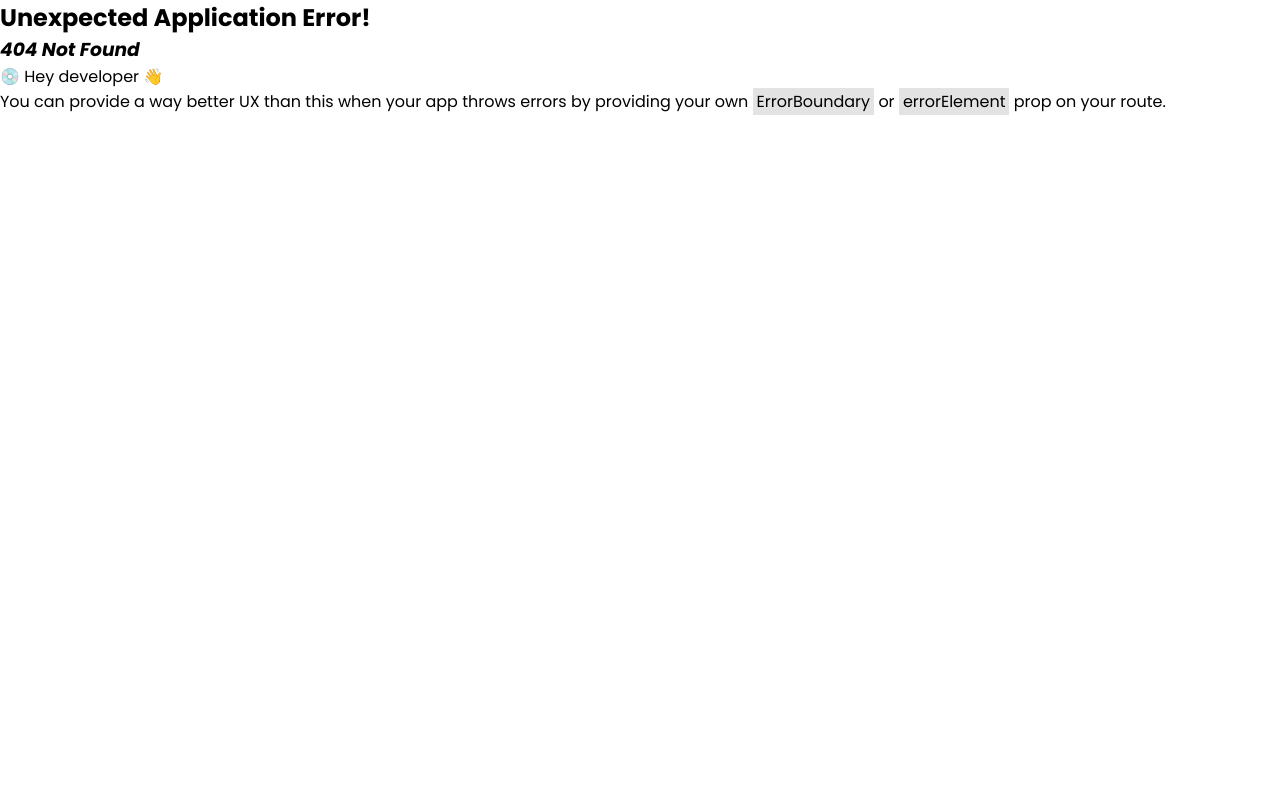
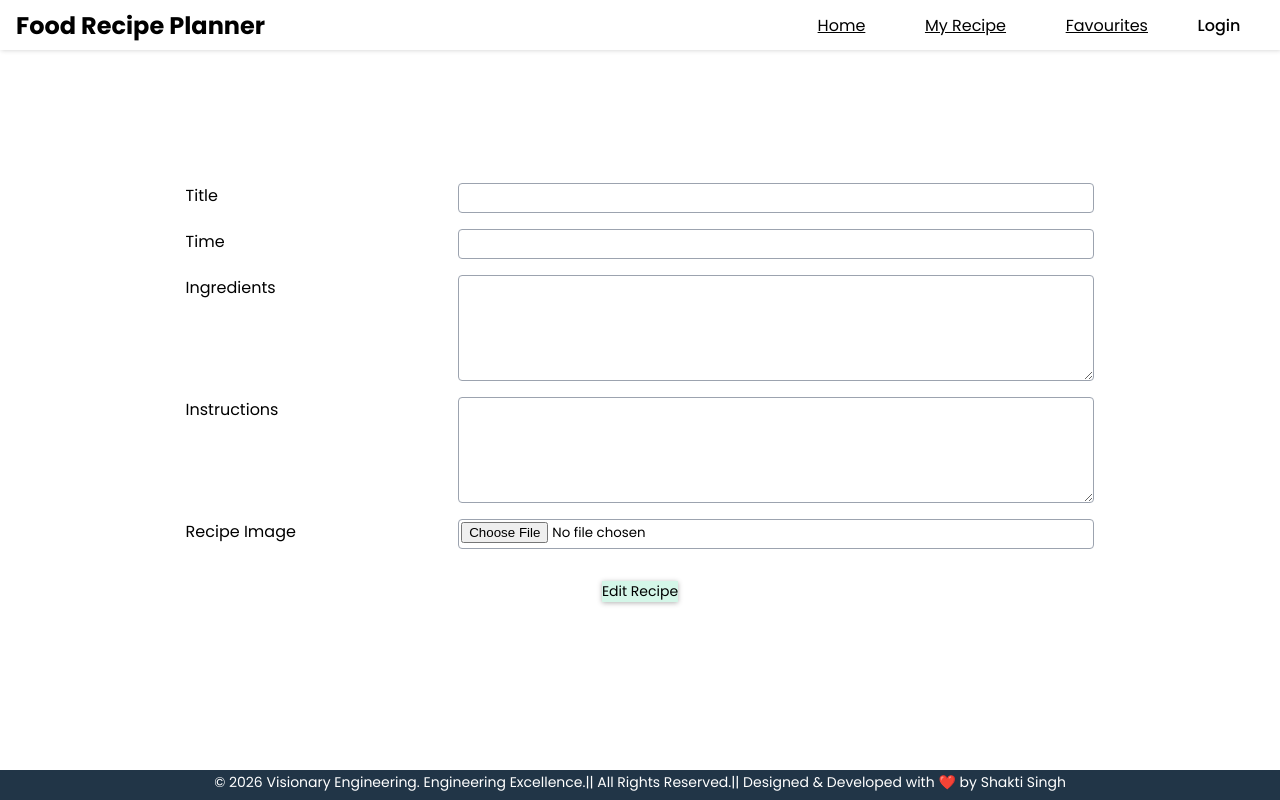
Before and after one commit to Shakti-195/Food-Recipe-Planner, a React (Vite) app in the folder frontend/food-blog-app/: page /editRecipe/1 in a window 1280 px wide. Before the commit this address had no page. Built offline with nearby package versions, Linux system fonts and the light colour scheme; no server answers.

Commit message:
Ready for Deployment

```diff
--- a/frontend/food-blog-app/src/App.jsx
+++ b/frontend/food-blog-app/src/App.jsx
@@ -1,39 +1,61 @@
+import React from 'react'
+import './App.css'
 import {createBrowserRouter,RouterProvider} from "react-router-dom"
-import React from 'react'
-import "./App.css"
 import Home from './pages/Home'
-import MainNavigation from "./components/MainNavigation"
+import MainNavigation from './components/MainNavigation'
 import axios from 'axios'
-import AddFoodRecipe from "./Pages/AddFoodRecipe"
+import  AddFoodRecipe  from './pages/AddFoodRecipe'
+import EditRecipe from './pages/EditRecipe'
+import RecipeDetails from './Pages/RecipeDetails.jsx'
 
-const getaLLRecipes=async()=>{
-  let aLLRecipes=[]
-    await axios.get('http://localhost:5000/recipe').then(res=>{
-      aLLRecipes=res.data
-    })
-    return  aLLRecipes
+
+const getAllRecipes=async()=>{
+  let allRecipes=[]
+  await axios.get('http://localhost:5000/recipe').then(res=>{
+    allRecipes=res.data
+  })
+  return allRecipes
 }
 
-const getMyrecipe=async()=>{
+const getMyRecipes=async()=>{
   let user=JSON.parse(localStorage.getItem("user"))
-  let allRecipes=await getaLLRecipes()
+  let allRecipes=await getAllRecipes()
   return allRecipes.filter(item=>item.createdBy===user._id)
 }
 
-const router = createBrowserRouter([
-  {path:'/',element:<MainNavigation/>,children:[
-    {path:"/",element:<Home/>,loader:getaLLRecipes},
-    {path:"/myRecipe",element:<Home/>,loader:getMyrecipe},
-    {path:"/favRecipe",element:<Home/>},
+const getFavRecipes=()=>{
+  return JSON.parse(localStorage.getItem("fav"))
+}
+
+const getRecipe=async({params})=>{
+  let recipe;
+  await axios.get(`http://localhost:5000/recipe/${params.id}`)
+  .then(res=>recipe=res.data)
+
+  await axios.get(`http://localhost:5000/user/${recipe.createdBy}`)
+  .then(res=>{
+    recipe={...recipe,email:res.data.email}
+  })
+
+  return recipe
+}
+
+const router=createBrowserRouter([
+  {path:"/",element:<MainNavigation/>,children:[
+    {path:"/",element:<Home/>,loader:getAllRecipes},
+    {path:"/myRecipe",element:<Home/>,loader:getMyRecipes},
+    {path:"/favRecipe",element:<Home/>,loader:getFavRecipes},
     {path:"/addRecipe",element:<AddFoodRecipe/>},
+    {path:"/editRecipe/:id",element:<EditRecipe/>},
+    {path:"/recipe/:id",element:<RecipeDetails/>,loader:getRecipe}
   ]}
 
 ])
 
 export default function App() {
   return (
-    <>
-    <RouterProvider router={router}></RouterProvider>
-    </>
+   <>
+   <RouterProvider router={router}></RouterProvider>
+   </>
   )
 }
--- /dev/null
+++ b/frontend/food-blog-app/src/Pages/EditRecipe.jsx
@@ -0,0 +1,70 @@
+import axios from 'axios'
+import React, { useEffect, useState } from 'react'
+import { useNavigate, useParams } from 'react-router-dom'
+
+export default function EditRecipe() {
+    const [recipeData, setRecipeData] = useState({})
+    const navigate = useNavigate()
+    const{id}=useParams()
+
+    useEffect(()=>{
+        const getData=async()=>{
+            await axios.get(`http://localhost:5000/recipe/${id}`)
+            .then(response=>{
+                let res=response.data
+                setRecipeData({
+                    title:res.title,
+                    ingredients:res.ingredients.join(","),
+                    instructions:res.instructions,
+                    time:res.time
+                })
+            })
+        }
+        getData()
+    },[])
+
+    const onHandleChange = (e) => {
+        let val = (e.target.name === "ingredients") ? e.target.value.split(",") : (e.target.name === "file") ? e.target.files[0] : e.target.value
+        setRecipeData(pre => ({ ...pre, [e.target.name]: val }))
+    }
+    const onHandleSubmit = async (e) => {
+        e.preventDefault()
+        console.log(recipeData)
+        await axios.put(`http://localhost:5000/recipe/${id}`, recipeData,{
+            headers:{
+                'Content-Type':'multipart/form-data',
+                'authorization':'bearer '+localStorage.getItem("token")
+            }
+        })
+            .then(() => navigate("/myRecipe"))
+    }
+    return (
+        <>
+            <div className='container'>
+                <form className='form' onSubmit={onHandleSubmit}>
+                    <div className='form-control'>
+                        <label>Title</label>
+                        <input type="text" className='input' name="title" onChange={onHandleChange} value={recipeData.title}></input>
+                    </div>
+                    <div className='form-control'>
+                        <label>Time</label>
+                        <input type="text" className='input' name="time" onChange={onHandleChange} value={recipeData.time}></input>
+                    </div>
+                    <div className='form-control'>
+                        <label>Ingredients</label>
+                        <textarea type="text" className='input-textarea' name="ingredients" rows="5" onChange={onHandleChange} value={recipeData.ingredients}></textarea>
+                    </div>
+                    <div className='form-control'>
+                        <label>Instructions</label>
+                        <textarea type="text" className='input-textarea' name="instructions" rows="5" onChange={onHandleChange} value={recipeData.instructions}></textarea>
+                    </div>
+                    <div className='form-control'>
+                        <label>Recipe Image</label>
+                        <input type="file" className='input' name="file" onChange={onHandleChange}></input>
+                    </div>
+                    <button type="submit">Edit Recipe</button>
+                </form>
+            </div>
+        </>
+    )
+}
--- /dev/null
+++ b/frontend/food-blog-app/src/Pages/RecipeDetails.jsx
@@ -0,0 +1,47 @@
+import React from 'react'
+import profileImg from '../assets/profile.png'
+import food from '../assets/cholebhature.jpg'
+import { useLoaderData } from 'react-router-dom'
+
+
+export default function RecipeDetails() {
+    const recipe = useLoaderData();
+
+    return (
+        <>
+            <div className='outer-container'>
+                <div className='profile'>
+                    <img src={profileImg} width="50" height="50" alt="Profile" />
+                    <h5>{recipe.email}</h5>
+                </div>
+
+                <h3 className='title'>{recipe.title}</h3>
+
+                <img
+                    src={`http://localhost:5000/images/${recipe.coverImage}`}
+                    width="220"
+                    height="200"
+                    alt={recipe.title}
+                />
+
+                <div className='recipe-details'>
+                    <div className='ingredients'>
+                        <h4>Ingredients</h4>
+                        <ul>
+                            {recipe.ingredients
+                                .split(",")
+                                .map((item, index) => (
+                                    <li key={index}>{item.trim()}</li>
+                                ))}
+                        </ul>
+                    </div>
+
+                    <div className='instructions'>
+                        <h4>Instructions</h4>
+                        <span>{recipe.instructions}</span>
+                    </div>
+                </div>
+            </div>
+        </>
+    );
+}
--- a/frontend/food-blog-app/src/components/RecipeItems.jsx
+++ b/frontend/food-blog-app/src/components/RecipeItems.jsx
@@ -1,39 +1,66 @@
-import React from "react";
-import { useLoaderData } from "react-router-dom";
-import fooding from "../assets/foodrecipe2.webp";
+import React, { useEffect, useState } from 'react'
+import { Link, useLoaderData, useNavigate } from 'react-router-dom'
+import foodImg from '../assets/cholebhature.jpg'
 import { BsStopwatchFill } from "react-icons/bs";
 import { FaHeart } from "react-icons/fa6";
+import { FaEdit } from "react-icons/fa";
+import { MdDelete } from "react-icons/md";
+import axios from 'axios';
 
 export default function RecipeItems() {
-    const allRecipes = useLoaderData();
+    const recipes = useLoaderData()
+    const [allRecipes, setAllRecipes] = useState()
+    let path = window.location.pathname === "/myRecipe" ? true : false
+    let favItems = JSON.parse(localStorage.getItem("fav")) ?? []
+    const [isFavRecipe, setIsFavRecipe] = useState(false)
+    const navigate=useNavigate()
+    console.log(allRecipes)
+
+    useEffect(() => {
+        setAllRecipes(recipes)
+    }, [recipes])
+
+    const onDelete = async (id) => {
+        await axios.delete(`http://localhost:5000/recipe/${id}`)
+            .then((res) => console.log(res))
+        setAllRecipes(recipes => recipes.filter(recipe => recipe._id !== id))
+        let filterItem = favItems.filter(recipe => recipe._id !== id)
+        localStorage.setItem("fav", JSON.stringify(filterItem))
+    }
+
+    const favRecipe = (item) => {
+        let filterItem = favItems.filter(recipe => recipe._id !== item._id)
+        favItems = favItems.filter(recipe => recipe._id === item._id).length === 0 ? [...favItems, item] : filterItem
+        localStorage.setItem("fav", JSON.stringify(favItems))
+        setIsFavRecipe(pre => !pre)
+    }
 
     return (
-        <div className="card-container">
-            {allRecipes?.map((item, index) => (
-
-                <div key={index} className="card">
-                    <img
-                        src={`http://localhost:5000/images/${item.coverImage}`}
-                        width="120"
-                        height="100"
-                        alt={item.title}
-                    />
-
-                    <div className="card-body">
-                        <div className="title">{item.title}</div>
-
-                        <div className="icons">
-                            <div className="timer">
-                                <BsStopwatchFill />
-                                <span>{item.time}</span>
+        <>
+            <div className='card-container'>
+                {
+                    allRecipes?.map((item, index) => {
+                        return (
+                            <div key={index} className='card'onDoubleClick={()=>navigate(`/recipe/${item._id}`)}>
+                                <img src={`http://localhost:5000/images/${item.coverImage}`} width="120px" height="100px"></img>
+                                <div className='card-body'>
+                                    <div className='title'>{item.title}</div>
+                                    <div className='icons'>
+                                        <div className='timer'><BsStopwatchFill />{item.time}</div>
+                                        {(!path) ? <FaHeart onClick={() => favRecipe(item)}
+                                            style={{ color: (favItems.some(res => res._id === item._id)) ? "red" : "" }} /> :
+                                            <div className='action'>
+                                                <Link to={`/editRecipe/${item._id}`} className="editIcon"><FaEdit /></Link>
+                                                <MdDelete onClick={() => onDelete(item._id)} className='deleteIcon' />
+                                            </div>
+                                        }
+                                    </div>
+                                </div>
                             </div>
-
-                            <FaHeart />
-                        </div>
-                    </div>
-                </div>
-
-            ))}
-        </div>
-    );
+                        )
+                    })
+                }
+            </div>
+        </>
+    )
 }
```
Also changed, not shown: frontend/food-blog-app/src/assets/profile.png (added), 1 other file (tests, documents, lock files or other folders).
